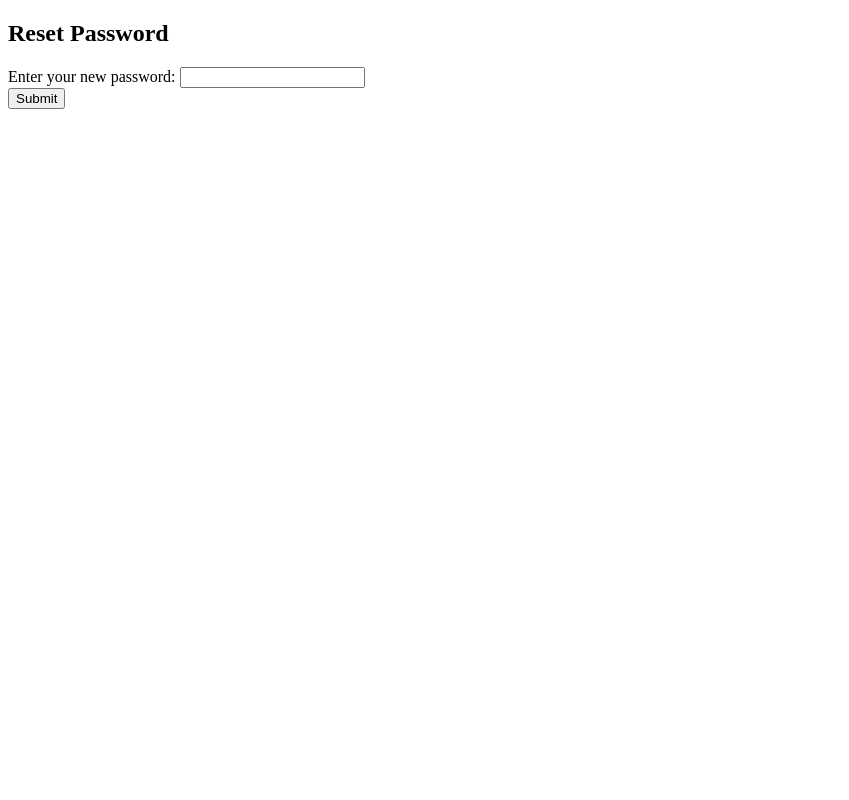
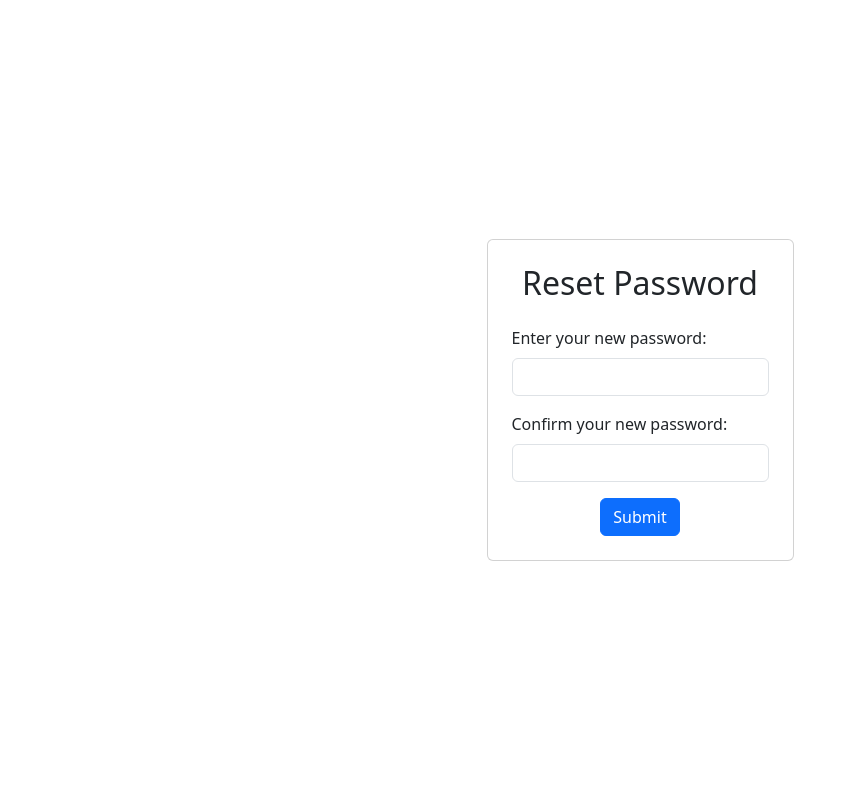
Before and after one commit to dejaaay/Heritage, a PHP site: page /reset_password.php in a window 1280 px wide. Shown: the whole page, without its empty margins (0-849 px from the left). Run offline with PHP 8.4, Linux system fonts and the light colour scheme; the visitor is signed in with stand-in values (Sample User, id 1).

Commit message:
updated reset_password (backend)

```diff
--- a/admin/login/reset_password.php
+++ b/admin/login/reset_password.php
@@ -2,9 +2,11 @@
 session_start();
 include "../../connect/connect.php";
 
-if (isset($_SESSION['reset_user']) && isset($_POST['password'])) {
+if (isset($_SESSION['reset_user']) && isset($_POST['password']) && isset($_POST['confirm_password'])) {
     $username = $_SESSION['reset_user'];
     $password = $_POST['password'];
+    $confirm_password = $_POST['confirm_password'];
+
     function validate($data)
     {
         $data = trim($data);
@@ -13,8 +15,12 @@ if (isset($_SESSION['reset_user']) && isset($_POST['password'])) {
         return $data;
     }
 
-    $password = validate($_POST['password']);
+    $password = validate($password);
+    $confirm_password = validate($confirm_password);
 
+    if ($password !== $confirm_password) {
+        echo "Passwords do not match.";
+    } else {
         // Update the user's password in the database
         $sql = "UPDATE admin SET password='$password' WHERE username='$username'";
         if (mysqli_query($con, $sql)) {
@@ -25,11 +31,13 @@ if (isset($_SESSION['reset_user']) && isset($_POST['password'])) {
         } else {
             echo "Something went wrong. Please try again.";
         }
+    }
 } elseif (!isset($_SESSION['reset_user'])) {
     header("Location: reset_password.php");
     exit();
 }
 ?>
+
 
 <!DOCTYPE html>
 <html lang="en">
@@ -38,20 +46,27 @@ if (isset($_SESSION['reset_user']) && isset($_POST['password'])) {
     <meta charset="UTF-8">
     <meta name="viewport" content="width=device-width, initial-scale=1.0">
     <title>Reset Password</title>
+    <link href="https://cdn.jsdelivr.net/npm/bootstrap@5.3.3/dist/css/bootstrap.min.css" rel="stylesheet" />
 </head>
 
 <body>
-    <div class="container">
-        <h2>Reset Password</h2>
+    <div class="container vh-100 d-flex justify-content-center align-items-center">
+        <div class="card p-4">
+            <h2 class="text-center mb-4">Reset Password</h2>
             <form action="reset_password.php" method="POST">
-            <div>
-                <label for="password">Enter your new password:</label>
-                <input type="password" name="password" required>
+                <div class="mb-3">
+                    <label for="password" class="form-label">Enter your new password:</label>
+                    <input type="password" class="form-control" id="password" name="password" required>
                 </div>
-            <div>
-                <button type="submit">Submit</button>
+                <div class="mb-3">
+                    <label for="confirm_password" class="form-label">Confirm your new password:</label>
+                    <input type="password" class="form-control" id="confirm_password" name="confirm_password" required>
+                </div>
+                <div class="d-flex justify-content-center">
+                    <button type="submit" class="btn btn-primary">Submit</button>
                 </div>
             </form>
+        </div>
     </div>
 </body>
 
```
Lines whose indentation alone changed are shown as unchanged.
